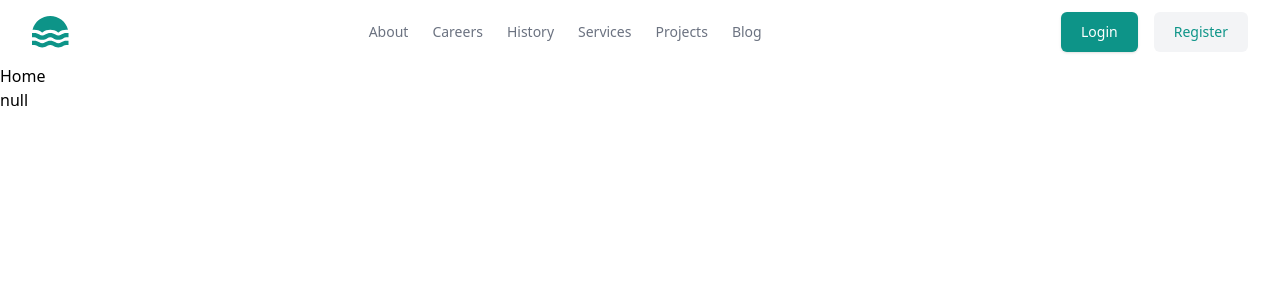
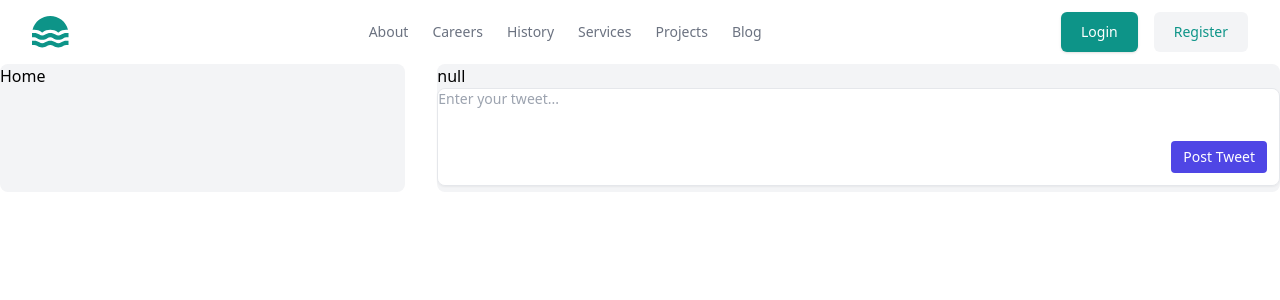
Before and after one commit to aniketbadole/post-it-frontend, a React (Vite) app: page /home in a window 1280 px wide. Shown: the top 300 px of the page. Built offline with nearby package versions, Linux system fonts and the light colour scheme; no server answers; a web font is replaced by a local one.

Commit message:
post tweet frontend implemented

```diff
--- a/src/components/Home.jsx
+++ b/src/components/Home.jsx
@@ -1,5 +1,7 @@
 import axios from "axios";
+import { useNavigate } from "react-router-dom";
 import NavBar from "./NavBar";
+import TweetForm from "./TweetForm";
 import { useState, useEffect } from "react";
 
 const Home = () => {
@@ -26,11 +28,24 @@ const Home = () => {
     fetchData();
   }, []);
 
+  const condition = localStorage.getItem("token");
+  const history = useNavigate();
+
   return (
     <div>
       <NavBar />
-      <h1>Home</h1>
-      <p>{JSON.stringify(responseData)}</p>
+
+      <div className="grid grid-cols-1 gap-4 lg:grid-cols-3 lg:gap-8">
+        <div className="h-32 rounded-lg bg-gray-100">
+          <h1>Home</h1>
+        </div>
+        <div className="h-32 rounded-lg bg-gray-100 lg:col-span-2 break-all">
+          <p>{localStorage.getItem("token")}</p>
+          {condition ? <p>present</p> : history("/login")}
+          <p>{JSON.stringify(responseData)}</p>
+          <TweetForm />
+        </div>
+      </div>
     </div>
   );
 };
--- /dev/null
+++ b/src/components/Tweet/TweetBox.jsx
@@ -0,0 +1,25 @@
+const TweetBox = () => {
+  return (
+    <div>
+      <div className="overflow-hidden rounded-lg border border-gray-200 shadow-sm">
+        <textarea
+          id="OrderNotes"
+          className="w-full resize-none border-none align-top focus:ring-0 sm:text-sm"
+          rows="4"
+          placeholder="Enter any additional order notes..."
+        ></textarea>
+
+        <div className="flex items-center justify-end gap-2 bg-white p-3">
+          <button
+            type="button"
+            className="rounded bg-indigo-600 px-3 py-1.5 text-sm font-medium text-white hover:bg-indigo-700"
+          >
+            Add
+          </button>
+        </div>
+      </div>
+    </div>
+  );
+};
+
+export default TweetBox;
--- a/src/components/TweetForm.jsx
+++ b/src/components/TweetForm.jsx
@@ -1,5 +1,54 @@
+import { useState } from "react";
+import apiService from "./services/apiService";
+
 const TweetForm = () => {
-  return <div>TweetForm</div>;
+  const [tweetContent, setTweetContent] = useState("");
+  const [showNotification, setShowNotification] = useState(false);
+
+  const handleTweetSubmit = async () => {
+    try {
+      const response = await apiService.postTweet({ content: tweetContent });
+      console.log("Tweet posted:", response.data);
+
+      setShowNotification(true); // Show the notification
+      setTweetContent("");
+      setTimeout(() => {
+        setShowNotification(false); // Hide the notification after a short delay
+      }, 3000); // Adjust the duration as needed
+    } catch (error) {
+      console.error("Error posting tweet:", error);
+    }
+  };
+
+  return (
+    <div>
+      <div className="overflow-hidden rounded-lg border border-gray-200 shadow-sm">
+        <textarea
+          className="w-full resize-none border-none align-top focus:ring-0 sm:text-sm"
+          value={tweetContent}
+          onChange={(e) => setTweetContent(e.target.value)}
+          placeholder="Enter your tweet..."
+        />
+        <div className="flex items-center justify-end gap-2 bg-white p-3">
+          <button
+            onClick={handleTweetSubmit}
+            className="rounded bg-indigo-600 px-3 py-1.5 text-sm font-medium text-white hover:bg-indigo-700"
+          >
+            Post Tweet
+          </button>
+        </div>
+        {showNotification && (
+          <div className="fixed inset-x-0 bottom-0">
+            <div className="bg-indigo-600 px-4 py-3 text-white">
+              <p className="text-center text-sm font-medium">
+                Message posted successfully!
+              </p>
+            </div>
+          </div>
+        )}
+      </div>
+    </div>
+  );
 };
 
 export default TweetForm;
--- a/src/components/services/apiService.jsx
+++ b/src/components/services/apiService.jsx
@@ -8,10 +8,19 @@ const instance = axios.create({
   },
 });
 
+// Axios request interceptor for handling headers
+instance.interceptors.request.use((config) => {
+  const token = localStorage.getItem("token");
+  if (token) {
+    config.headers.Authorization = `Bearer ${token}`;
+  }
+  return config;
+});
+
 const apiService = {
   login: (userData) => instance.post("/auth/login", userData),
   register: (userData) => instance.post("/auth/register", userData),
-  // Add more functions for other API endpoints
+  postTweet: (tweetData) => instance.post("/tweets/tweets", tweetData),
 };
 
 export default apiService;
```
